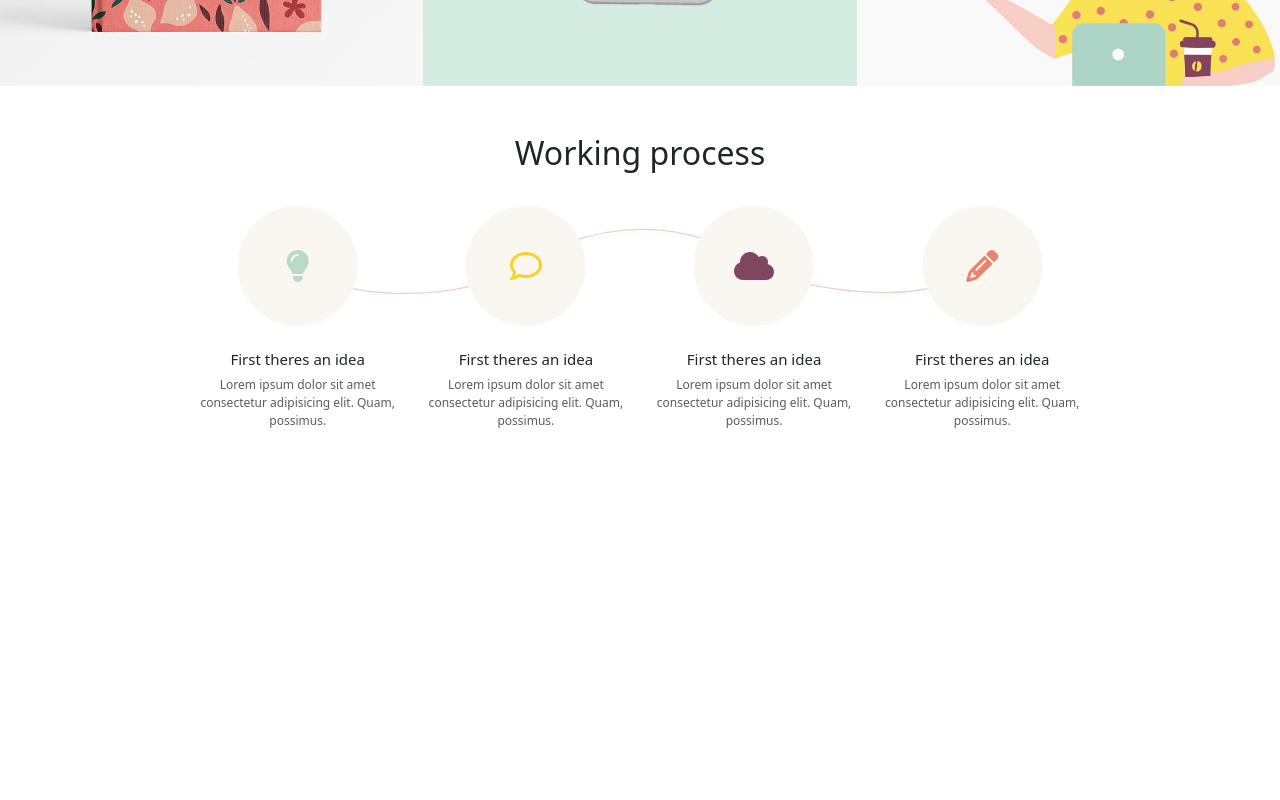
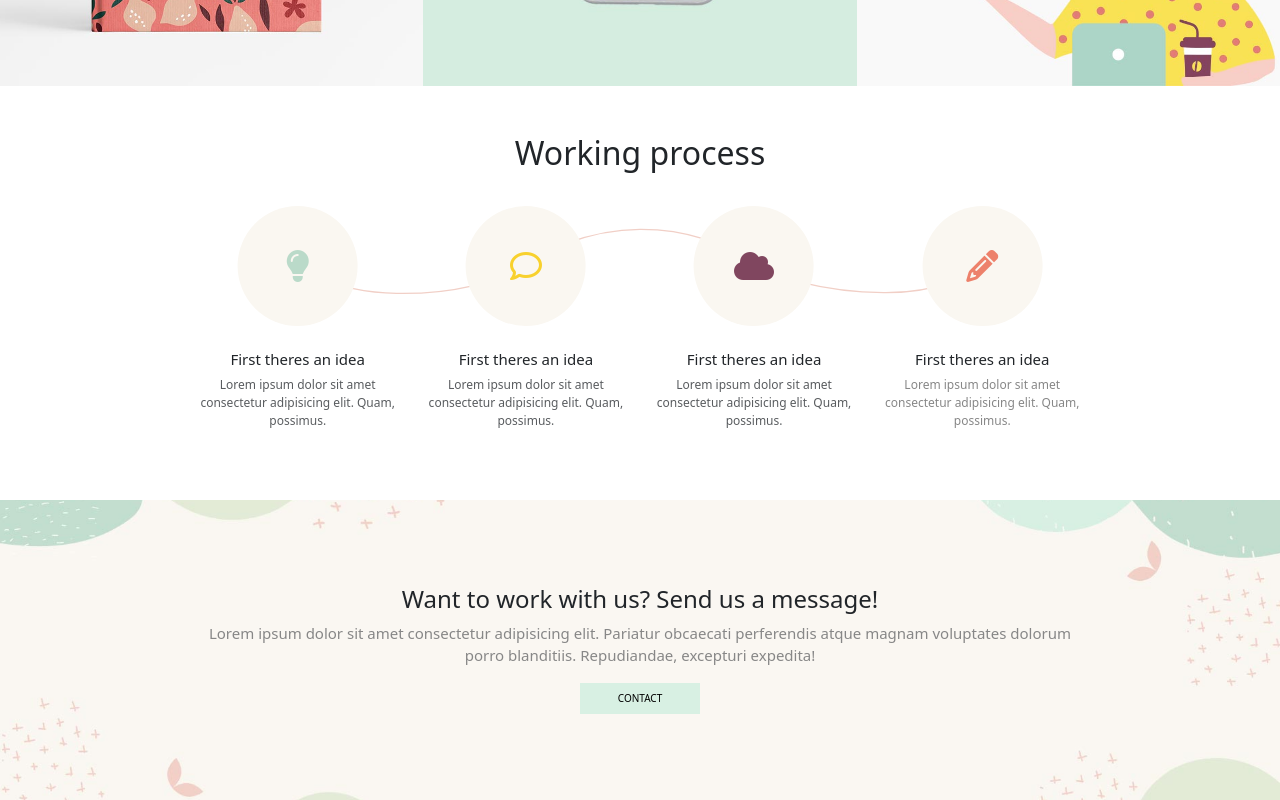
Before and after one commit to estherpinos/proj-html-vuejs, a Vue app: page / in a window 1280 px wide. Shown: the part 1263-2063 px from the top of the page. Before the commit the page ends 1763 px from the top, so only its background shows below. Built offline with nearby package versions, Linux system fonts and the light colour scheme.

Commit message:
Add [section contact us]

```diff
--- a/src/components/Main.vue
+++ b/src/components/Main.vue
@@ -37,6 +37,7 @@ export default{
        :image="item.src">
       </Cards>
       <Working></Working>
+      <Contact></Contact>
       </div>
     </section>
   </main>
--- a/src/components/partials/Contact.vue
+++ b/src/components/partials/Contact.vue
@@ -7,11 +7,50 @@ export default{
 </script>
 
 <template>
+  <section>
+
+    <div class="contents d-flex flex-column justify-content-center ">
+      <h4>Want to work with us? Send us a message!</h4>
+      <p>Lorem ipsum dolor sit amet consectetur adipisicing elit. Pariatur obcaecati perferendis atque magnam voluptates dolorum porro blanditiis. Repudiandae, excepturi expedita!</p>
+      <button class=" btn-contact border-0 ">CONTACT</button>
+    </div>
+  </section>
 
 </template>
 
 <style lang="scss" scoped>
 @use '../../sass/variabiles' as *;
 
+section{
+  height: 300px;
+  background-image: url(../../assets/img/h-2-background-1.jpg);
+  background-size: cover;
+  background-position: center;
+
+    .contents{
+      text-align: center;
+      height: 100%;
+      width: 70%;
+      margin: 0 auto;
+
+      p{
+        font-size: 15px;
+        color: $tx-grey-dark-dark;
+      }
+
+      .btn-contact{
+        margin: 0 auto;
+        width: 120px;
+        padding: 8px 35px;
+        background-color: $bg-green-light;
+        font-size: 10px;
+
+      }
+
+    }
+
+
+}
+
 
 </style>
--- a/src/components/partials/Working.vue
+++ b/src/components/partials/Working.vue
@@ -71,7 +71,7 @@ export default{
             </div>
 
             <h5>First theres an idea</h5>
-            <p class=" text-muted ">Lorem ipsum dolor sit amet consectetur adipisicing elit. Quam, possimus.</p>
+            <p>Lorem ipsum dolor sit amet consectetur adipisicing elit. Quam, possimus.</p>
           </div>
         </div>
       </div>
@@ -122,6 +122,7 @@ section{
 
     p{
       font-size: 12px;
+      color: $tx-grey-dark-dark;
 
     }
 }
```
